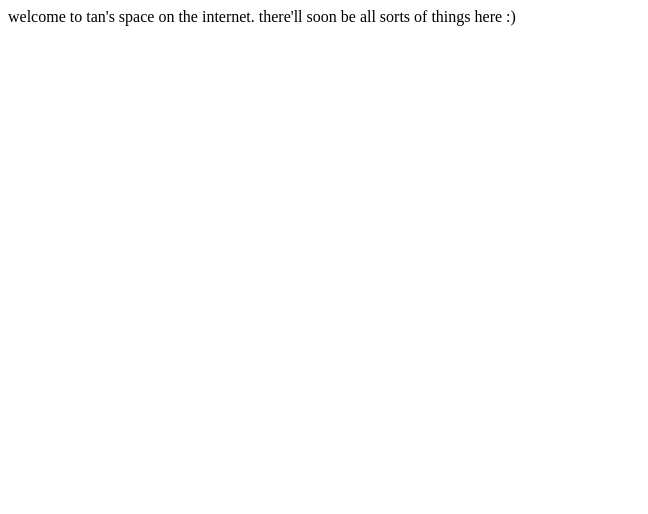
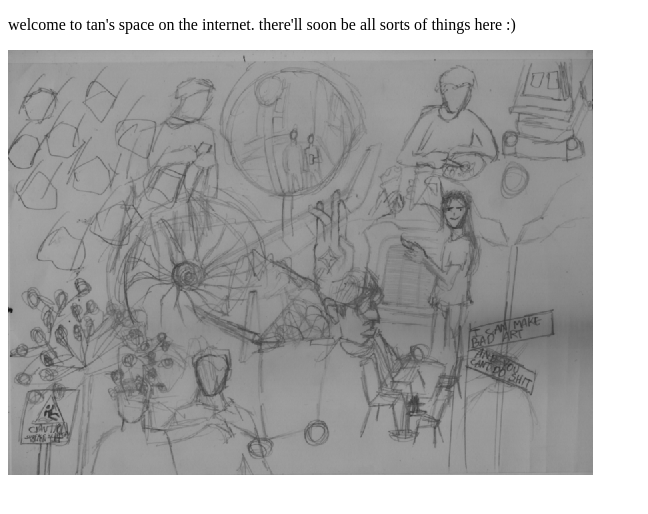
Before and after one commit to tanmayrajk/tanmayrajk.github.io, a plain HTML site: page index.html in a window 1280 px wide. Shown: the whole page, without its empty margins (0-648 px from the left). Drawn offline with Linux system fonts and the light colour scheme.

Commit message:
bad drawing

```diff
--- a/index.html
+++ b/index.html
@@ -6,6 +6,7 @@
     <title>tan's</title>
 </head>
 <body>
-    welcome to tan's space on the internet. there'll soon be all sorts of things here :)
+    <p>welcome to tan's space on the internet. there'll soon be all sorts of things here :)</p>
+    <img src="baddrawing.png" alt="i can make bad art and you can't do shit about it">
 </body>
 </html>
```
